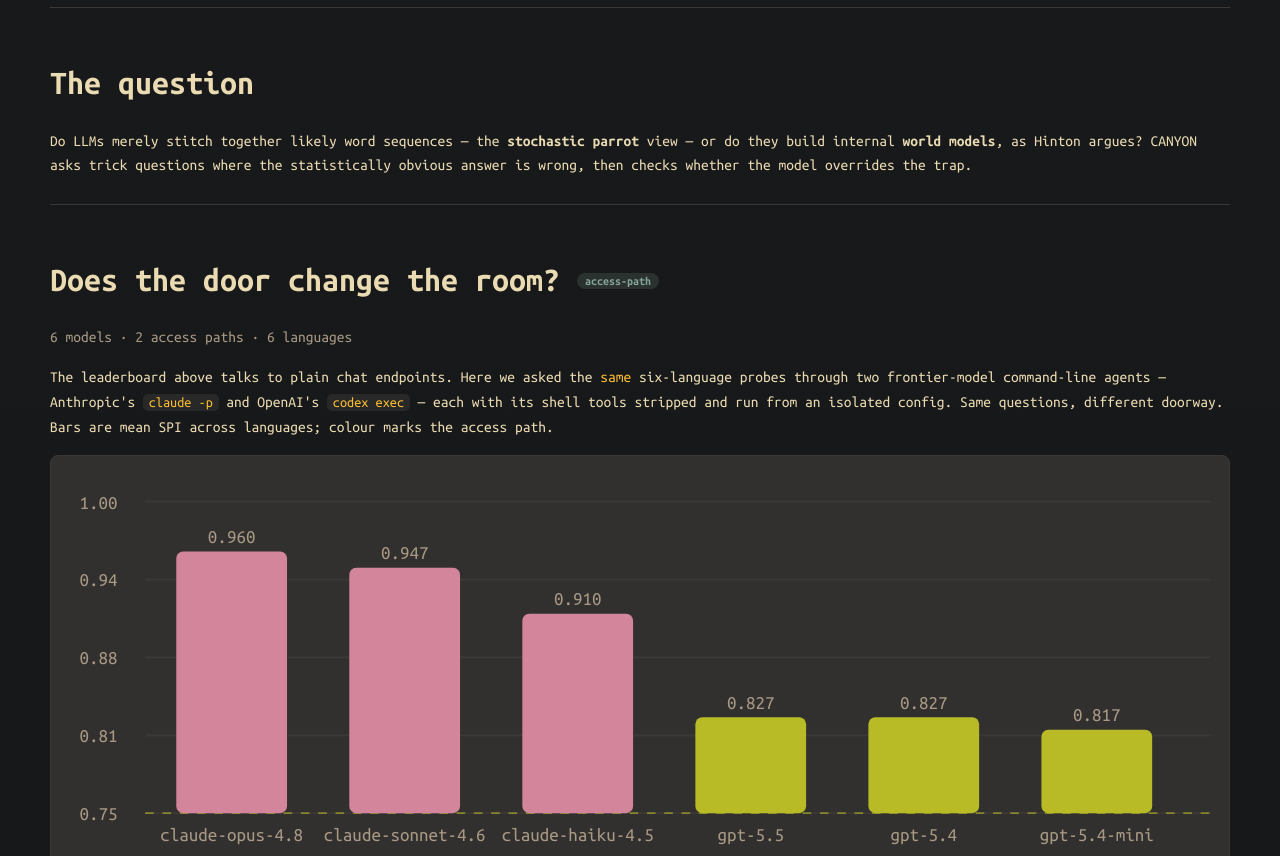
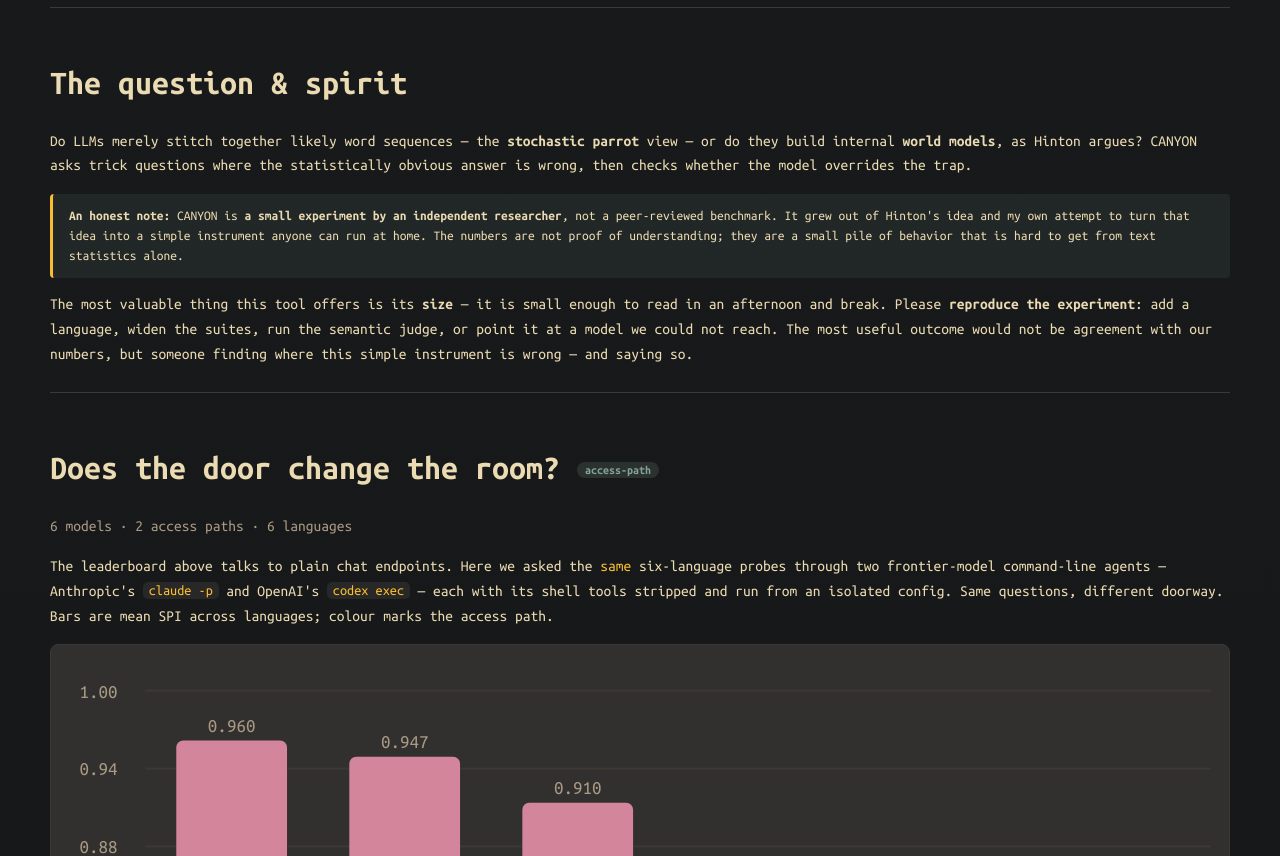
Before and after one commit to pedjaurosevic/canyon, a plain HTML site: page docs/index.html in a window 1280 px wide. Shown: the part 4951-5807 px from the top of the page. Drawn offline with Linux system fonts and the light colour scheme.

Commit message:
Add honest note and invite to reproduce the experiment in docs/index.html

```diff
--- a/docs/index.html
+++ b/docs/index.html
@@ -62,8 +62,16 @@
     </section>
 
     <section id="idea">
-      <h2>The question</h2>
+      <h2>The question & spirit</h2>
       <p>Do LLMs merely stitch together likely word sequences — the <strong>stochastic parrot</strong> view — or do they build internal <strong>world models</strong>, as Hinton argues? CANYON asks trick questions where the statistically obvious answer is wrong, then checks whether the model overrides the trap.</p>
+
+      <p class="note" style="background: rgba(131,165,152,0.1); border-left: 3px solid var(--accent); padding: 12px 16px; border-radius: 4px; font-size: 13.5px; line-height: 1.5; margin-top: 14px;">
+        <strong>An honest note:</strong> CANYON is <strong>a small experiment by an independent researcher</strong>, not a peer-reviewed benchmark. It grew out of Hinton's idea and my own attempt to turn that idea into a simple instrument anyone can run at home. The numbers are not proof of understanding; they are a small pile of behavior that is hard to get from text statistics alone.
+      </p>
+
+      <p style="margin-top: 14px;">
+        The most valuable thing this tool offers is its <strong>size</strong> — it is small enough to read in an afternoon and break. Please <strong>reproduce the experiment</strong>: add a language, widen the suites, run the semantic judge, or point it at a model we could not reach. The most useful outcome would not be agreement with our numbers, but someone finding where this simple instrument is wrong — and saying so.
+      </p>
     </section>
 
     <section id="agent">
```
